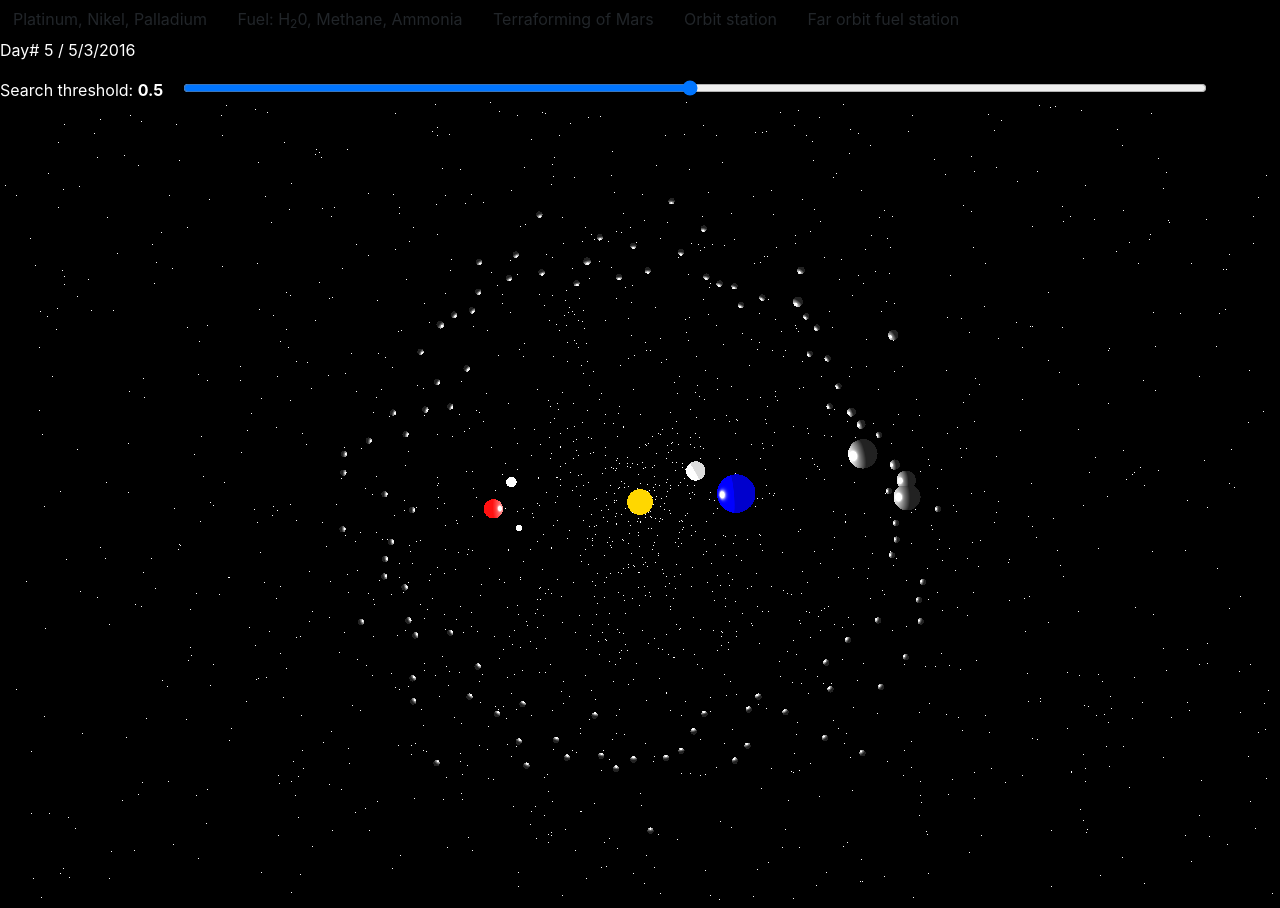
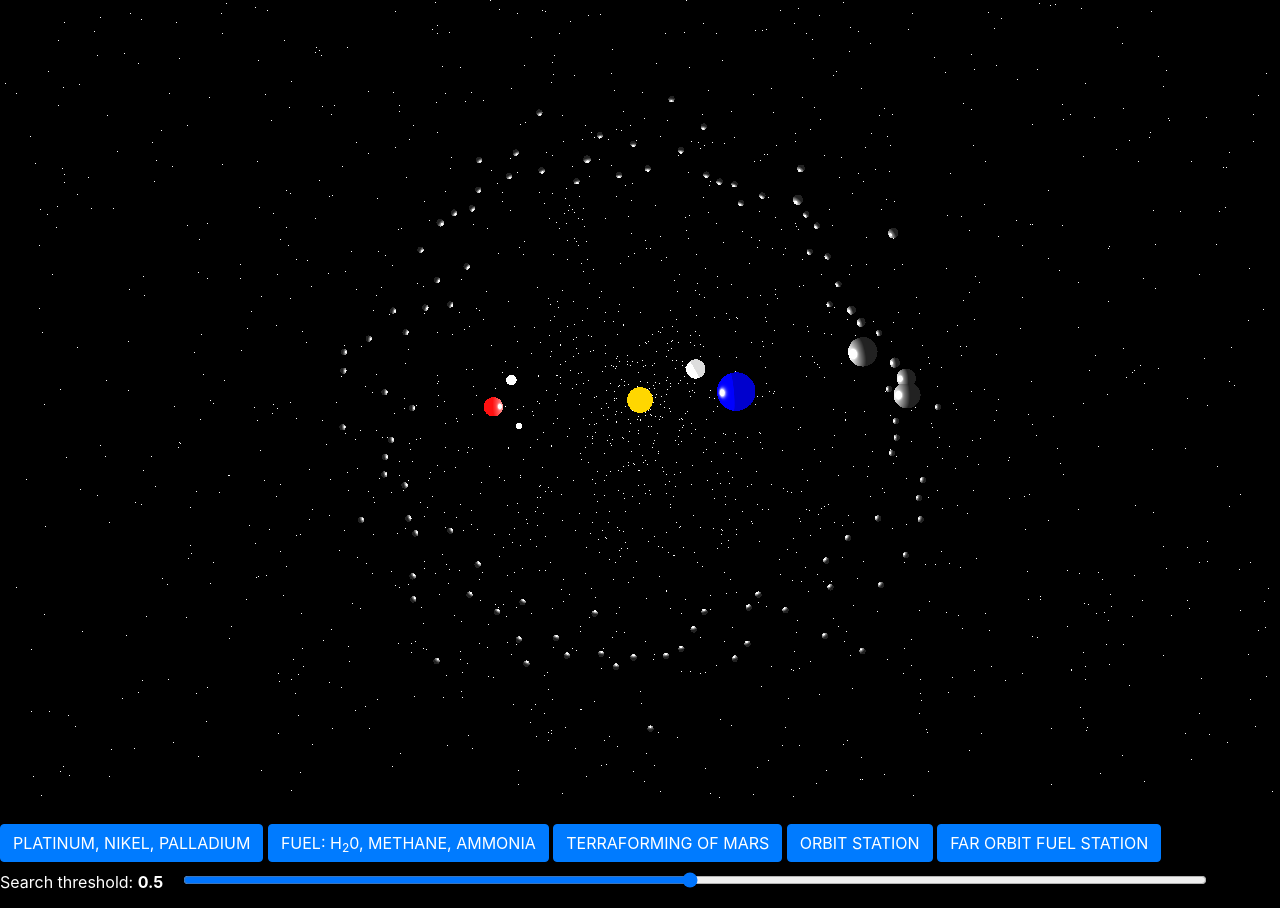
Before and after one commit to theghostbel/capture-asteroid, a plain HTML site: page index.html in a window 1280 px wide. Drawn offline with nearby package versions, Linux system fonts and the light colour scheme; animation ran at ten frames a second.

Commit message:
Moving button to footer; applying button styles

```diff
--- a/index.html
+++ b/index.html
@@ -53,21 +53,29 @@
         font-weight: bold;
     }
 
+    .purpose-btn {
+        text-transform: uppercase;
+        color: white;
+        margin-top: 0.5em;
+    }
+
 </style>
 
 
 <body>
-<a class="btn purpose-btn" href="#" data-type="platinum">Platinum, Nikel, Palladium</a>
-<a class="btn purpose-btn" href="#" data-type="fuel">Fuel: H<sub>2</sub>0, Methane, Ammonia</a>
-<a class="btn purpose-btn" href="#" data-type="terraforming">Terraforming of Mars</a>
-<a class="btn purpose-btn" href="#" data-type="orbit">Orbit station</a>
-<a class="btn purpose-btn" href="#" data-type="fuel">Far orbit fuel station</a>
-<p style="color: white" class="day-counter">Day# <span id="day"></span></p>
-<div>
-    <a>Search threshold: <span class="factor-value"></span></a>
+
+<div style="height: 100%; width: 100%; margin-bottom:1em;" id="container" class="screen"></div>
+
+<a class="btn btn-primary purpose-btn" href="#" data-type="platinum">Platinum, Nikel, Palladium</a>
+<a class="btn btn-primary purpose-btn" href="#" data-type="fuel">Fuel: H<sub>2</sub>0, Methane, Ammonia</a>
+<a class="btn btn-primary purpose-btn" href="#" data-type="terraforming">Terraforming of Mars</a>
+<a class="btn btn-primary purpose-btn" href="#" data-type="orbit">Orbit station</a>
+<a class="btn btn-primary purpose-btn" href="#" data-type="fuel">Far orbit fuel station</a>
+<p style="color: white; display: none;" class="day-counter">Day# <span id="day"></span></p>
+<div style="margin-top: 0.5em; margin-bottom: 2em;">
+    <a style="color: white;">Search threshold: <span class="factor-value"></span></a>
     <input class="factor" type="range" min="1" max="100" value="50"/>
 </div>
-<div style="height: 100%; width: 100%;" id="container" class="screen"></div>
 
 <script src="./jquery-2.2.3.js"></script>
 <!--<script src="./js/bootstrap.js"></script>-->
--- a/orbit.js
+++ b/orbit.js
@@ -262,5 +262,7 @@ $(function() {
       var sceneObj = scene.getObjectById(asteroidIdOnScene);
       sceneObj.visible = dataset[index][type] > factor
     })
+
+    return false;
   });
 });
```
